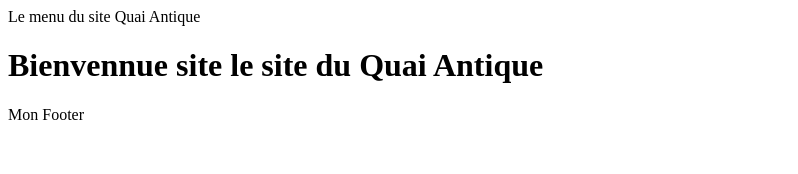
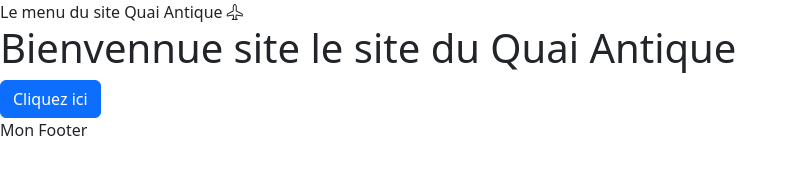
Before and after one commit to hueberphilippe/QuaiAntiqueRestaurantFront, a website with bundled scripts: page index.html in a window 1280 px wide. Shown: the whole page, without its empty margins (0-798 px from the left). Built offline with nearby package versions, Linux system fonts and the light colour scheme; files whose address does not match are found by name.

Commit message:
Ajout de Bootstrap

```diff
--- a/index.html
+++ b/index.html
@@ -4,19 +4,23 @@
     <meta charset="UTF-8">
     <meta name="viewport" content="width=device-width, initial-scale=1.0">
     <link rel="icon" href="favicon.ico" type="image/x-icon">
+    <link rel="stylesheet" href="node_modules/bootstrap/dist/css/bootstrap.min.css">
+    <link rel="stylesheet" href="node_modules/bootstrap-icons/font/bootstrap-icons.css">
     <title>Document</title>
 </head>
 <body>
 
-    <header>Le menu du site Quai Antique</header>
+    <header>Le menu du site Quai Antique <i class="bi bi-airplane"></i></header>
 
     <main id="main-page">
     <!--Contenu de la page -->
+
     </main>
 
     <footer>Mon Footer</footer>
 
     <script type="module" src="./Router/Router.js" defer></script>
+    <script src="node_modules/bootstrap/dist/js/bootstrap.bundle.min.js"></script>
 
 </body>
 </html>
--- /dev/null
+++ b/package.json
@@ -0,0 +1,6 @@
+{
+  "dependencies": {
+    "bootstrap": "^5.3.5",
+    "bootstrap-icons": "^1.11.3"
+  }
+}
--- a/pages/home.html
+++ b/pages/home.html
@@ -1 +1,3 @@
 <h1>Bienvennue site le site du Quai Antique</h1>
+
+<button class="btn btn-primary">Cliquez ici</button>
```
Also changed, not shown: 2 other files.
